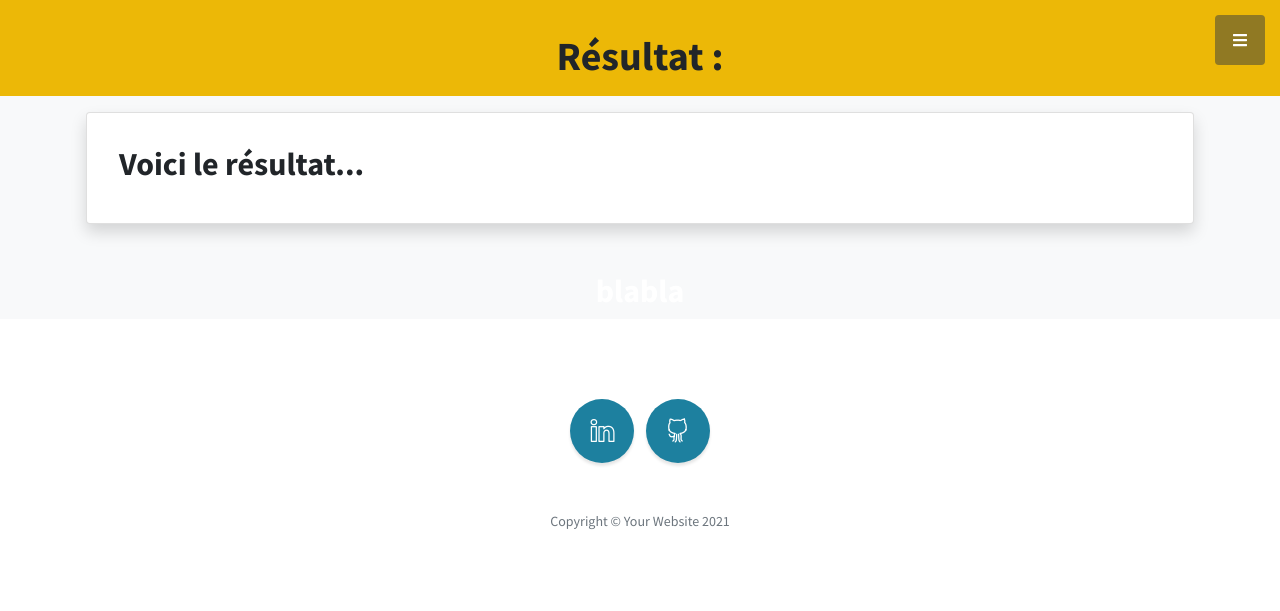
After one commit to Lamia7/MovieLanguage, a Django app: template templates/quizz/result.html in a window 1280 px wide. The commit adds this page. Shown: the top 611 px of the page. Run offline with Django 3.2, Linux system fonts and the light colour scheme; the template is opened without the code that fills it, so the values that code supplies are empty; parts of the project's set-up code (start-up, migrations or seed data) failed here and were passed over; some libraries are stand-ins or nearby versions.

Commit message:
🌱 feat/result: Start result page

```diff
--- a/quizz/urls.py
+++ b/quizz/urls.py
@@ -8,4 +8,5 @@ urlpatterns = [
     path("home/", views.HomeView.as_view(), name="home"),
     path("quizz_list/", views.QuizzListView.as_view(), name="quizz_list"),
     path("quizz/<int:pk>/", views.QuizzDetailView.as_view(), name="quizz"),
+    path("quizz/result/<int:pk>/", views.result, name="result"),
 ]
--- /dev/null
+++ b/templates/quizz/result.html
@@ -0,0 +1,34 @@
+{% extends 'base.html' %} {% block content %} {% load static %}
+
+<!-- Result -->
+<section class="bg-secondary" id="users-header">
+  <div class="container px-4 px-lg-5 text-center">
+    <div class="row gx-4 gx-lg-5 justify-content-center">
+      <div class="col-lg-10">
+        <h1>Résultat : </h1>
+      </div>
+    </div>
+  </div>
+</section>
+
+<section class="page-section bg-light" id="quizz">
+  <div class="container">
+    <div class="row">
+      <div class="col-lg-12 col-md-12">
+        <div class="card mx-1 my-3 shadow p-3 mb-5 bg-white rounded">
+          <div class="card-body">
+            <h2 class="text font-weight-bold">Voici le résultat...</h2>
+          </div>
+        </div>
+      </div>
+    </div>
+  </div>
+  <div class="container h-100">
+    <div class="row h-100 align-items-center justify-content-center text-center">
+      <div class="col-lg-10 align-self-end">
+        <h2 class="text-white font-weight-bold">blabla</h2>
+      </div>
+    </div>
+  </div>
+</section>
+{% endblock content %}
```
Also changed, not shown: templates/quizz/quizz.html (+4 -3 lines).
